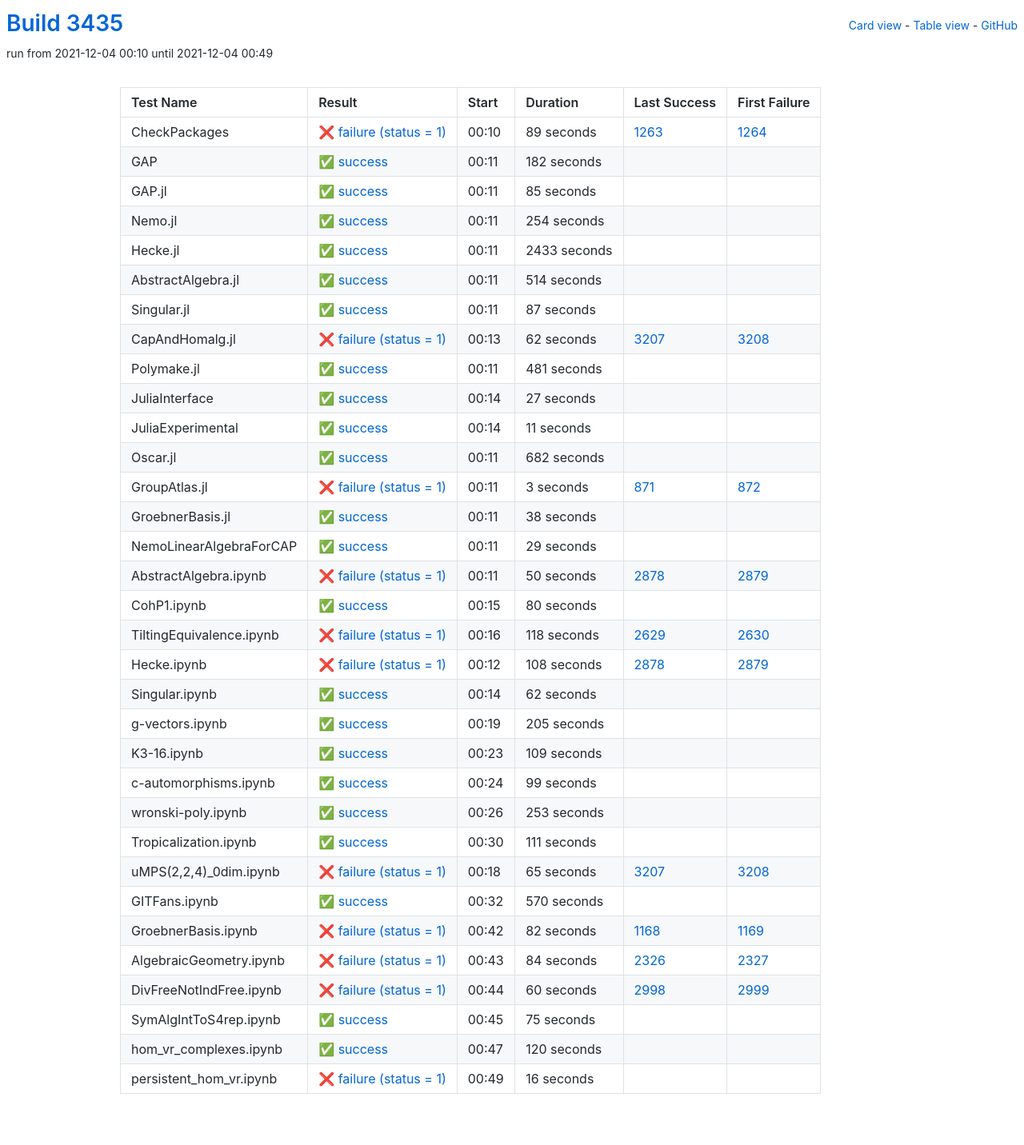
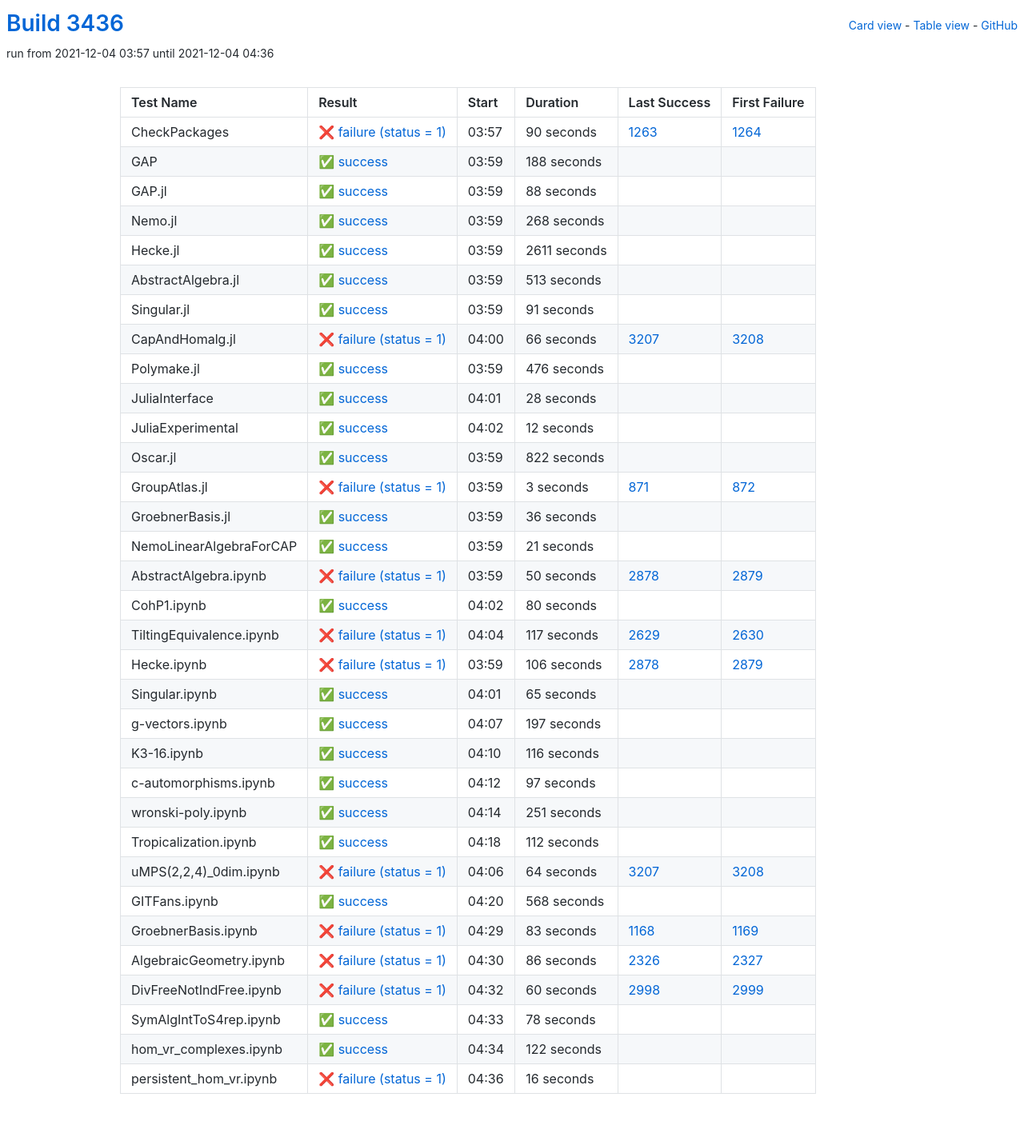
Before and after one commit to oscar-system/oscar-ci-status-stable, a Jekyll site: the page built from table.html, in a window 1280 px wide. Shown: the whole page at 80% size. Built offline with Jekyll 4.4.1, drawn with Linux system fonts in a browser that asks for light colours.

Commit message:
Build #3436

```diff
--- a/_data/ci.yml
+++ b/_data/ci.yml
@@ -1,6 +1,6 @@
 ---
-build: 3435
-build_url: https://oscarci.mathematik.uni-kl.de/job/oscar-stable/3435/
+build: 3436
+build_url: https://oscarci.mathematik.uni-kl.de/job/oscar-stable/3436/
 job: oscar-stable
 organization: oscar-system
 repo: oscar-ci-status-stable
@@ -8,152 +8,152 @@ repourl: https://github.com/oscar-system/oscar-ci-status-stable
 tests:
 - name: CheckPackages
   id: checkpackages
-  log: https://oscarci.mathematik.uni-kl.de/job/oscar-stable/3435/artifact/logs/build-3435/CheckPackages.log
-  start: 2021-12-04 00:10
+  log: https://oscarci.mathematik.uni-kl.de/job/oscar-stable/3436/artifact/logs/build-3436/CheckPackages.log
+  start: 2021-12-04 03:57
   success: false
   exitcode: 1
   status: failure
-  duration: 89
+  duration: 90
   last_success: 1263
   last_success_url: https://oscarci.mathematik.uni-kl.de/job/oscar-stable/1263/
   first_failure: 1264
   first_failure_url: https://oscarci.mathematik.uni-kl.de/job/oscar-stable/1264/
 - name: GAP
   id: gap
-  log: https://oscarci.mathematik.uni-kl.de/job/oscar-stable/3435/artifact/logs/build-3435/GAP.log
-  start: 2021-12-04 00:11
+  log: https://oscarci.mathematik.uni-kl.de/job/oscar-stable/3436/artifact/logs/build-3436/GAP.log
+  start: 2021-12-04 03:59
   success: true
   exitcode: 0
   status: success
-  duration: 182
+  duration: 188
   last_success: false
   last_success_url:
   first_failure: false
   first_failure_url:
 - name: GAP.jl
   id: gap-jl
-  log: https://oscarci.mathematik.uni-kl.de/job/oscar-stable/3435/artifact/logs/build-3435/GAP.jl.log
-  start: 2021-12-04 00:11
+  log: https://oscarci.mathematik.uni-kl.de/job/oscar-stable/3436/artifact/logs/build-3436/GAP.jl.log
+  start: 2021-12-04 03:59
   success: true
   exitcode: 0
   status: success
-  duration: 85
+  duration: 88
   last_success: false
   last_success_url:
   first_failure: false
   first_failure_url:
 - name: Nemo.jl
   id: nemo-jl
-  log: https://oscarci.mathematik.uni-kl.de/job/oscar-stable/3435/artifact/logs/build-3435/Nemo.jl.log
-  start: 2021-12-04 00:11
+  log: https://oscarci.mathematik.uni-kl.de/job/oscar-stable/3436/artifact/logs/build-3436/Nemo.jl.log
+  start: 2021-12-04 03:59
   success: true
   exitcode: 0
   status: success
-  duration: 254
+  duration: 268
   last_success: false
   last_success_url:
   first_failure: false
   first_failure_url:
 - name: Hecke.jl
   id: hecke-jl
-  log: https://oscarci.mathematik.uni-kl.de/job/oscar-stable/3435/artifact/logs/build-3435/Hecke.jl.log
-  start: 2021-12-04 00:11
+  log: https://oscarci.mathematik.uni-kl.de/job/oscar-stable/3436/artifact/logs/build-3436/Hecke.jl.log
+  start: 2021-12-04 03:59
   success: true
   exitcode: 0
   status: success
-  duration: 2433
+  duration: 2611
   last_success: false
   last_success_url:
   first_failure: false
   first_failure_url:
 - name: AbstractAlgebra.jl
   id: abstractalgebra-jl
-  log: https://oscarci.mathematik.uni-kl.de/job/oscar-stable/3435/artifact/logs/build-3435/AbstractAlgebra.jl.log
-  start: 2021-12-04 00:11
+  log: https://oscarci.mathematik.uni-kl.de/job/oscar-stable/3436/artifact/logs/build-3436/AbstractAlgebra.jl.log
+  start: 2021-12-04 03:59
   success: true
   exitcode: 0
   status: success
-  duration: 514
+  duration: 513
   last_success: false
   last_success_url:
   first_failure: false
   first_failure_url:
 - name: Singular.jl
   id: singular-jl
-  log: https://oscarci.mathematik.uni-kl.de/job/oscar-stable/3435/artifact/logs/build-3435/Singular.jl.log
-  start: 2021-12-04 00:11
+  log: https://oscarci.mathematik.uni-kl.de/job/oscar-stable/3436/artifact/logs/build-3436/Singular.jl.log
+  start: 2021-12-04 03:59
   success: true
   exitcode: 0
   status: success
-  duration: 87
+  duration: 91
   last_success: false
   last_success_url:
   first_failure: false
   first_failure_url:
 - name: CapAndHomalg.jl
   id: capandhomalg-jl
-  log: https://oscarci.mathematik.uni-kl.de/job/oscar-stable/3435/artifact/logs/build-3435/CapAndHomalg.jl.log
-  start: 2021-12-04 00:13
+  log: https://oscarci.mathematik.uni-kl.de/job/oscar-stable/3436/artifact/logs/build-3436/CapAndHomalg.jl.log
+  start: 2021-12-04 04:00
   success: false
   exitcode: 1
   status: failure
-  duration: 62
+  duration: 66
   last_success: 3207
   last_success_url: https://oscarci.mathematik.uni-kl.de/job/oscar-stable/3207/
   first_failure: 3208
   first_failure_url: https://oscarci.mathematik.uni-kl.de/job/oscar-stable/3208/
 - name: Polymake.jl
   id: polymake-jl
-  log: https://oscarci.mathematik.uni-kl.de/job/oscar-stable/3435/artifact/logs/build-3435/Polymake.jl.log
-  start: 2021-12-04 00:11
+  log: https://oscarci.mathematik.uni-kl.de/job/oscar-stable/3436/artifact/logs/build-3436/Polymake.jl.log
+  start: 2021-12-04 03:59
   success: true
   exitcode: 0
   status: success
-  duration: 481
+  duration: 476
   last_success: false
   last_success_url:
   first_failure: false
   first_failure_url:
 - name: JuliaInterface
   id: juliainterface
-  log: https://oscarci.mathematik.uni-kl.de/job/oscar-stable/3435/artifact/logs/build-3435/JuliaInterface.log
-  start: 2021-12-04 00:14
+  log: https://oscarci.mathematik.uni-kl.de/job/oscar-stable/3436/artifact/logs/build-3436/JuliaInterface.log
+  start: 2021-12-04 04:01
   success: true
   exitcode: 0
   status: success
-  duration: 27
+  duration: 28
   last_success: false
   last_success_url:
   first_failure: false
   first_failure_url:
 - name: JuliaExperimental
   id: juliaexperimental
-  log: https://oscarci.mathematik.uni-kl.de/job/oscar-stable/3435/artifact/logs/build-3435/JuliaExperimental.log
-  start: 2021-12-04 00:14
+  log: https://oscarci.mathematik.uni-kl.de/job/oscar-stable/3436/artifact/logs/build-3436/JuliaExperimental.log
+  start: 2021-12-04 04:02
   success: true
   exitcode: 0
   status: success
-  duration: 11
+  duration: 12
   last_success: false
   last_success_url:
   first_failure: false
   first_failure_url:
 - name: Oscar.jl
   id: oscar-jl
-  log: https://oscarci.mathematik.uni-kl.de/job/oscar-stable/3435/artifact/logs/build-3435/Oscar.jl.log
-  start: 2021-12-04 00:11
+  log: https://oscarci.mathematik.uni-kl.de/job/oscar-stable/3436/artifact/logs/build-3436/Oscar.jl.log
+  start: 2021-12-04 03:59
   success: true
   exitcode: 0
   status: success
-  duration: 682
+  duration: 822
   last_success: false
   last_success_url:
   first_failure: false
   first_failure_url:
 - name: GroupAtlas.jl
   id: groupatlas-jl
-  log: https://oscarci.mathematik.uni-kl.de/job/oscar-stable/3435/artifact/logs/build-3435/GroupAtlas.jl.log
-  start: 2021-12-04 00:11
+  log: https://oscarci.mathematik.uni-kl.de/job/oscar-stable/3436/artifact/logs/build-3436/GroupAtlas.jl.log
+  start: 2021-12-04 03:59
   success: false
   exitcode: 1
   status: failure
@@ -164,32 +164,32 @@ tests:
   first_failure_url: https://oscarci.mathematik.uni-kl.de/job/oscar-stable/872/
 - name: GroebnerBasis.jl
   id: groebnerbasis-jl
-  log: https://oscarci.mathematik.uni-kl.de/job/oscar-stable/3435/artifact/logs/build-3435/GroebnerBasis.jl.log
-  start: 2021-12-04 00:11
+  log: https://oscarci.mathematik.uni-kl.de/job/oscar-stable/3436/artifact/logs/build-3436/GroebnerBasis.jl.log
+  start: 2021-12-04 03:59
   success: true
   exitcode: 0
   status: success
-  duration: 38
+  duration: 36
   last_success: false
   last_success_url:
   first_failure: false
   first_failure_url:
 - name: NemoLinearAlgebraForCAP
   id: nemolinearalgebraforcap
-  log: https://oscarci.mathematik.uni-kl.de/job/oscar-stable/3435/artifact/logs/build-3435/NemoLinearAlgebraForCAP.log
-  start: 2021-12-04 00:11
+  log: https://oscarci.mathematik.uni-kl.de/job/oscar-stable/3436/artifact/logs/build-3436/NemoLinearAlgebraForCAP.log
+  start: 2021-12-04 03:59
   success: true
   exitcode: 0
   status: success
-  duration: 29
+  duration: 21
   last_success: false
   last_success_url:
   first_failure: false
   first_failure_url:
 - name: AbstractAlgebra.ipynb
   id: abstractalgebra-ipynb
-  log: https://oscarci.mathematik.uni-kl.de/job/oscar-stable/3435/artifact/logs/build-3435/AbstractAlgebra.ipynb.log
-  start: 2021-12-04 00:11
+  log: https://oscarci.mathematik.uni-kl.de/job/oscar-stable/3436/artifact/logs/build-3436/AbstractAlgebra.ipynb.log
+  start: 2021-12-04 03:59
   success: false
   exitcode: 1
   status: failure
@@ -200,8 +200,8 @@ tests:
   first_failure_url: https://oscarci.mathematik.uni-kl.de/job/oscar-stable/2879/
 - name: CohP1.ipynb
   id: cohp1-ipynb
-  log: https://oscarci.mathematik.uni-kl.de/job/oscar-stable/3435/artifact/logs/build-3435/CohP1.ipynb.log
-  start: 2021-12-04 00:15
+  log: https://oscarci.mathematik.uni-kl.de/job/oscar-stable/3436/artifact/logs/build-3436/CohP1.ipynb.log
+  start: 2021-12-04 04:02
   success: true
   exitcode: 0
   status: success
@@ -212,152 +212,152 @@ tests:
   first_failure_url:
 - name: TiltingEquivalence.ipynb
   id: tiltingequivalence-ipynb
-  log: https://oscarci.mathematik.uni-kl.de/job/oscar-stable/3435/artifact/logs/build-3435/TiltingEquivalence.ipynb.log
-  start: 2021-12-04 00:16
+  log: https://oscarci.mathematik.uni-kl.de/job/oscar-stable/3436/artifact/logs/build-3436/TiltingEquivalence.ipynb.log
+  start: 2021-12-04 04:04
   success: false
   exitcode: 1
   status: failure
-  duration: 118
+  duration: 117
   last_success: 2629
   last_success_url: https://oscarci.mathematik.uni-kl.de/job/oscar-stable/2629/
   first_failure: 2630
   first_failure_url: https://oscarci.mathematik.uni-kl.de/job/oscar-stable/2630/
 - name: Hecke.ipynb
   id: hecke-ipynb
-  log: https://oscarci.mathematik.uni-kl.de/job/oscar-stable/3435/artifact/logs/build-3435/Hecke.ipynb.log
-  start: 2021-12-04 00:12
+  log: https://oscarci.mathematik.uni-kl.de/job/oscar-stable/3436/artifact/logs/build-3436/Hecke.ipynb.log
+  start: 2021-12-04 03:59
   success: false
   exitcode: 1
   status: failure
-  duration: 108
+  duration: 106
   last_success: 2878
   last_success_url: https://oscarci.mathematik.uni-kl.de/job/oscar-stable/2878/
   first_failure: 2879
   first_failure_url: https://oscarci.mathematik.uni-kl.de/job/oscar-stable/2879/
 - name: Singular.ipynb
   id: singular-ipynb
-  log: https://oscarci.mathematik.uni-kl.de/job/oscar-stable/3435/artifact/logs/build-3435/Singular.ipynb.log
-  start: 2021-12-04 00:14
+  log: https://oscarci.mathematik.uni-kl.de/job/oscar-stable/3436/artifact/logs/build-3436/Singular.ipynb.log
+  start: 2021-12-04 04:01
   success: true
   exitcode: 0
   status: success
-  duration: 62
+  duration: 65
   last_success: false
   last_success_url:
   first_failure: false
   first_failure_url:
 - name: g-vectors.ipynb
   id: g-vectors-ipynb
-  log: https://oscarci.mathematik.uni-kl.de/job/oscar-stable/3435/artifact/logs/build-3435/g-vectors.ipynb.log
-  start: 2021-12-04 00:19
+  log: https://oscarci.mathematik.uni-kl.de/job/oscar-stable/3436/artifact/logs/build-3436/g-vectors.ipynb.log
+  start: 2021-12-04 04:07
   success: true
   exitcode: 0
   status: success
-  duration: 205
+  duration: 197
   last_success: false
   last_success_url:
   first_failure: false
   first_failure_url:
 - name: K3-16.ipynb
   id: k3-16-ipynb
-  log: https://oscarci.mathematik.uni-kl.de/job/oscar-stable/3435/artifact/logs/build-3435/K3-16.ipynb.log
-  start: 2021-12-04 00:23
+  log: https://oscarci.mathematik.uni-kl.de/job/oscar-stable/3436/artifact/logs/build-3436/K3-16.ipynb.log
+  start: 2021-12-04 04:10
   success: true
   exitcode: 0
   status: success
-  duration: 109
+  duration: 116
   last_success: false
   last_success_url:
   first_failure: false
   first_failure_url:
 - name: c-automorphisms.ipynb
   id: c-automorphisms-ipynb
-  log: https://oscarci.mathematik.uni-kl.de/job/oscar-stable/3435/artifact/logs/build-3435/c-automorphisms.ipynb.log
-  start: 2021-12-04 00:24
+  log: https://oscarci.mathematik.uni-kl.de/job/oscar-stable/3436/artifact/logs/build-3436/c-automorphisms.ipynb.log
+  start: 2021-12-04 04:12
   success: true
   exitcode: 0
   status: success
-  duration: 99
+  duration: 97
   last_success: false
   last_success_url:
   first_failure: false
   first_failure_url:
 - name: wronski-poly.ipynb
   id: wronski-poly-ipynb
-  log: https://oscarci.mathematik.uni-kl.de/job/oscar-stable/3435/artifact/logs/build-3435/wronski-poly.ipynb.log
-  start: 2021-12-04 00:26
+  log: https://oscarci.mathematik.uni-kl.de/job/oscar-stable/3436/artifact/logs/build-3436/wronski-poly.ipynb.log
+  start: 2021-12-04 04:14
   success: true
   exitcode: 0
   status: success
-  duration: 253
+  duration: 251
   last_success: false
   last_success_url:
   first_failure: false
   first_failure_url:
 - name: Tropicalization.ipynb
   id: tropicalization-ipynb
-  log: https://oscarci.mathematik.uni-kl.de/job/oscar-stable/3435/artifact/logs/build-3435/Tropicalization.ipynb.log
-  start: 2021-12-04 00:30
+  log: https://oscarci.mathematik.uni-kl.de/job/oscar-stable/3436/artifact/logs/build-3436/Tropicalization.ipynb.log
+  start: 2021-12-04 04:18
   success: true
   exitcode: 0
   status: success
-  duration: 111
+  duration: 112
   last_success: false
   last_success_url:
   first_failure: false
   first_failure_url:
 - name: uMPS(2,2,4)_0dim.ipynb
   id: umps-2-2-4-0dim-ipynb
-  log: https://oscarci.mathematik.uni-kl.de/job/oscar-stable/3435/artifact/logs/build-3435/uMPS-2-2-4-_0dim.ipynb.log
-  start: 2021-12-04 00:18
+  log: https://oscarci.mathematik.uni-kl.de/job/oscar-stable/3436/artifact/logs/build-3436/uMPS-2-2-4-_0dim.ipynb.log
+  start: 2021-12-04 04:06
   success: false
   exitcode: 1
   status: failure
-  duration: 65
+  duration: 64
   last_success: 3207
   last_success_url: https://oscarci.mathematik.uni-kl.de/job/oscar-stable/3207/
   first_failure: 3208
   first_failure_url: https://oscarci.mathematik.uni-kl.de/job/oscar-stable/3208/
 - name: GITFans.ipynb
   id: gitfans-ipynb
-  log: https://oscarci.mathematik.uni-kl.de/job/oscar-stable/3435/artifact/logs/build-3435/GITFans.ipynb.log
-  start: 2021-12-04 00:32
+  log: https://oscarci.mathematik.uni-kl.de/job/oscar-stable/3436/artifact/logs/build-3436/GITFans.ipynb.log
+  start: 2021-12-04 04:20
   success: true
   exitcode: 0
   status: success
-  duration: 570
+  duration: 568
   last_success: false
   last_success_url:
   first_failure: false
   first_failure_url:
 - name: GroebnerBasis.ipynb
   id: groebnerbasis-ipynb
-  log: https://oscarci.mathematik.uni-kl.de/job/oscar-stable/3435/artifact/logs/build-3435/GroebnerBasis.ipynb.log
-  start: 2021-12-04 00:42
+  log: https://oscarci.mathematik.uni-kl.de/job/oscar-stable/3436/artifact/logs/build-3436/GroebnerBasis.ipynb.log
+  start: 2021-12-04 04:29
   success: false
   exitcode: 1
   status: failure
-  duration: 82
+  duration: 83
   last_success: 1168
   last_success_url: https://oscarci.mathematik.uni-kl.de/job/oscar-stable/1168/
   first_failure: 1169
   first_failure_url: https://oscarci.mathematik.uni-kl.de/job/oscar-stable/1169/
 - name: AlgebraicGeometry.ipynb
   id: algebraicgeometry-ipynb
-  log: https://oscarci.mathematik.uni-kl.de/job/oscar-stable/3435/artifact/logs/build-3435/AlgebraicGeometry.ipynb.log
-  start: 2021-12-04 00:43
+  log: https://oscarci.mathematik.uni-kl.de/job/oscar-stable/3436/artifact/logs/build-3436/AlgebraicGeometry.ipynb.log
+  start: 2021-12-04 04:30
   success: false
   exitcode: 1
   status: failure
-  duration: 84
+  duration: 86
   last_success: 2326
   last_success_url: https://oscarci.mathematik.uni-kl.de/job/oscar-stable/2326/
   first_failure: 2327
   first_failure_url: https://oscarci.mathematik.uni-kl.de/job/oscar-stable/2327/
 - name: DivFreeNotIndFree.ipynb
   id: divfreenotindfree-ipynb
-  log: https://oscarci.mathematik.uni-kl.de/job/oscar-stable/3435/artifact/logs/build-3435/DivFreeNotIndFree.ipynb.log
-  start: 2021-12-04 00:44
+  log: https://oscarci.mathematik.uni-kl.de/job/oscar-stable/3436/artifact/logs/build-3436/DivFreeNotIndFree.ipynb.log
+  start: 2021-12-04 04:32
   success: false
   exitcode: 1
   status: failure
@@ -368,32 +368,32 @@ tests:
   first_failure_url: https://oscarci.mathematik.uni-kl.de/job/oscar-stable/2999/
 - name: SymAlgIntToS4rep.ipynb
   id: symalginttos4rep-ipynb
-  log: https://oscarci.mathematik.uni-kl.de/job/oscar-stable/3435/artifact/logs/build-3435/SymAlgIntToS4rep.ipynb.log
-  start: 2021-12-04 00:45
+  log: https://oscarci.mathematik.uni-kl.de/job/oscar-stable/3436/artifact/logs/build-3436/SymAlgIntToS4rep.ipynb.log
+  start: 2021-12-04 04:33
   success: true
   exitcode: 0
   status: success
-  duration: 75
+  duration: 78
   last_success: false
   last_success_url:
   first_failure: false
   first_failure_url:
 - name: hom_vr_complexes.ipynb
   id: hom-vr-complexes-ipynb
-  log: https://oscarci.mathematik.uni-kl.de/job/oscar-stable/3435/artifact/logs/build-3435/hom_vr_complexes.ipynb.log
-  start: 2021-12-04 00:47
+  log: https://oscarci.mathematik.uni-kl.de/job/oscar-stable/3436/artifact/logs/build-3436/hom_vr_complexes.ipynb.log
+  start: 2021-12-04 04:34
   success: true
   exitcode: 0
   status: success
-  duration: 120
+  duration: 122
   last_success: false
   last_success_url:
   first_failure: false
   first_failure_url:
 - name: persistent_hom_vr.ipynb
   id: persistent-hom-vr-ipynb
-  log: https://oscarci.mathematik.uni-kl.de/job/oscar-stable/3435/artifact/logs/build-3435/persistent_hom_vr.ipynb.log
-  start: 2021-12-04 00:49
+  log: https://oscarci.mathematik.uni-kl.de/job/oscar-stable/3436/artifact/logs/build-3436/persistent_hom_vr.ipynb.log
+  start: 2021-12-04 04:36
   success: false
   exitcode: 1
   status: failure
```
Also changed, not shown: README.md.
